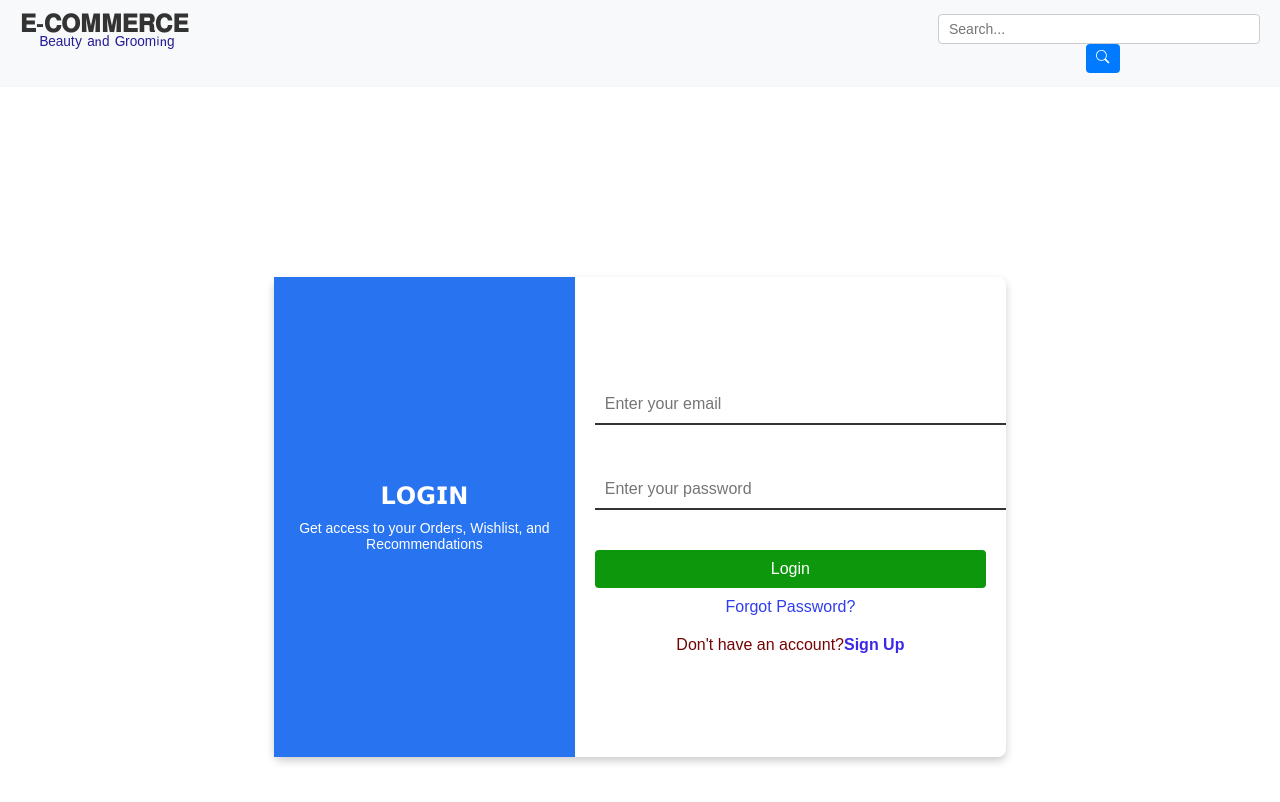
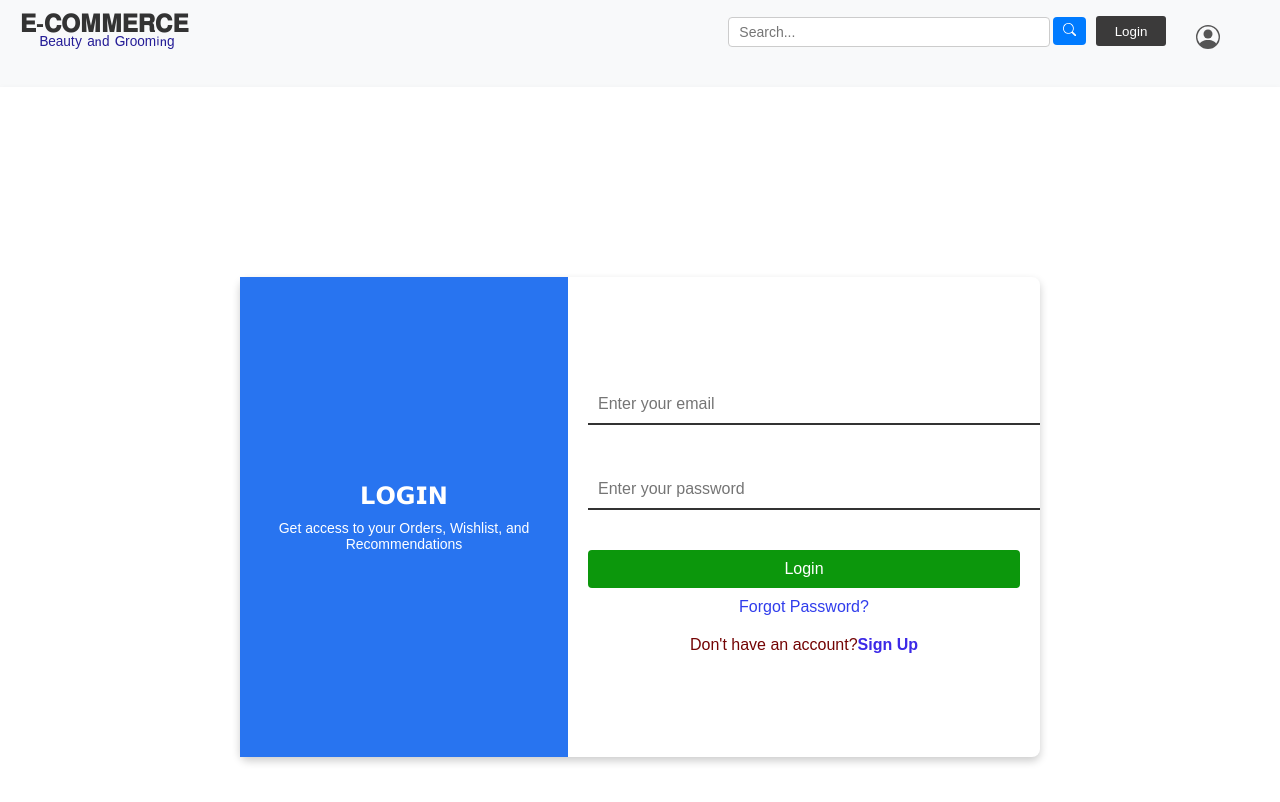
Before and after one commit to Athilathesni/Ecommerce, a React (Vite) app in the folder clientside/ecom/: page /login in a window 1280 px wide. Shown: the top 802 px of the page. Built offline with nearby package versions, Linux system fonts and the light colour scheme.

Commit message:
file added

```diff
--- a/clientside/ecom/src/components/Login.css
+++ b/clientside/ecom/src/components/Login.css
@@ -1,4 +1,4 @@
-/* General layout for the page */
+
 .login-page {
   display: flex;
   height: 600px; /* Full screen height */
@@ -6,14 +6,7 @@
 }
 
 /* Left section - Heading area */
-.left-section {
-  flex: 1;
-  width: 100px;
-  background-color: #3023e0; /* Green background for left section */
-  display: flex;
-  justify-content: center;
-  align-items: center;
-}
+
 
 .login-header h2 {
   color: white;
@@ -135,7 +128,7 @@ body {
 
 .login-container {
   display: flex;
-  justify-content: center;
+  /* justify-content: center; */
   align-items: center;
   height: 100vh;
 }
@@ -143,32 +136,32 @@ body {
 .login-box {
   display: flex;
   background-color: white;
-  width: 60%;
+  width: 800px;
   height: 60%;
   box-shadow: 0 4px 8px rgba(0, 0, 0, 0.2);
   border-radius: 8px;
 }
 
 .login-left {
-  width: 40%;
-  background-color: #2874f0;
+  width: 100px;
+  background-color: #134f6b;
   color: white;
-  display: flex;
-  flex-direction: column;
-  justify-content: center;
-  align-items: center;
+  /* display: flex;
+  flex-direction: column; */
+  /* justify-content: center; */
   padding: 20px;
 }
 
 .login-left h2 {
-  margin: 0;
+
   font-size: 24px;
+  margin-top: -200px;
 }
 
 .login-left p {
-  margin: 10px 0 0;
+
   font-size: 14px;
-  text-align: center;
+  margin-top: -100px;
 }
 
 .login-right {
--- a/clientside/ecom/src/components/Login.jsx
+++ b/clientside/ecom/src/components/Login.jsx
@@ -38,7 +38,7 @@ const Login = () => {
     <div className="login-container">
     <div className="login-box">
       <div className="login-left">
-        <h2>𝗟𝗢𝗚𝗜𝗡</h2>
+        <h2 className="h2">𝗟𝗢𝗚𝗜𝗡</h2>
         <p>Get access to your Orders, Wishlist, and Recommendations</p>
       </div>
       <div className="login-right">
@@ -65,7 +65,7 @@ const Login = () => {
                 required
               />
              </div>
-             <button type="submit" className="btn-login"> Login </button>
+             <button type="submit" className="btn-login" onClick={handleSubmit}> Login </button>
         </form>
         <div className="form-footer">
            <Link to={"/#"} className="forgot-password-link">
--- a/clientside/ecom/src/components/Nav.css
+++ b/clientside/ecom/src/components/Nav.css
@@ -24,6 +24,7 @@
   .search-form {
     display: flex;
     align-items: center;
+    margin-top: -25px;
   }
   .b1{
     color: rgb(37, 29, 151);
@@ -43,10 +44,11 @@
     background-color: #007bff;
     border: none;
     padding: 6px 10px;
-    margin-left: 8px;
+    margin-left: 360px;
     border-radius: 4px;
     color: white;
     cursor: pointer;
+    margin-top: -30px;
 
   }
   /* Profile Dropdown */
@@ -59,6 +61,8 @@
 
   .profile-icon {
     color: #555;
+    margin-top: -50px;
+    margin-right: -10px;
   }
 
   .profile-dropdown .dropdown-menu {
@@ -87,6 +91,22 @@
   .profile-dropdown .dropdown-menu a:hover {
     background-color: #f1f1f1;
   }
+  .login-btn{
+    border: none;
+    border-radius: 3px;
+    background-color: rgb(59, 58, 58);
+    color: white;
+    font: bold;
+    width: 70px;
+    height: 30px;
+    margin-right: 10px;
+    margin-left: 10px;
+    margin-top: -25px;
+  }
+  .login-btn a{
+    color: #ffffff;
+    text-decoration: none;
+  }
 
   /* Responsive Design */
   @media (max-width: 768px) {
--- a/clientside/ecom/src/components/Nav.jsx
+++ b/clientside/ecom/src/components/Nav.jsx
@@ -1,105 +1,35 @@
 
-// import React, { useState } from "react";
-// import { BsSearch, BsPersonCircle } from "react-icons/bs";  // React icons for search and profile
-// import "./Nav.css"
-
-// const NavBar = () => {
-//   const [searchQuery, setSearchQuery] = useState("");
-
-//   const handleSearchChange = (e) => {
-//     setSearchQuery(e.target.value);
-//   };
-
-//   const handleSearchSubmit = (e) => {
-//     e.preventDefault();
-//     alert("Search submitted: " + searchQuery); // Example alert
-//   };
-
-//   return (
-//     <div className="navbar">
-//       <div className="navbar-brand">
-//         <a href="/" className="logo">𝐄-𝐂𝐎𝐌𝐌𝐄𝐑𝐂𝐄</a>
-//         <p className="b1">ᴮᵉᵃᵘᵗʸ ᵃⁿᵈ ᴳʳᵒᵒᵐⁱⁿᵍ</p>
-//       </div>
-
-//       <div className="navbar-menu">
-//         {/* Search Bar */}
-//         <form className="search-form" onSubmit={handleSearchSubmit}>
-//           <input
-//             type="text"
-//             placeholder="Search..."
-//             value={searchQuery}
-//             onChange={handleSearchChange}
-//             className="search-input"
-//           />
-//           <button type="submit" className="search-btn">
-//             <BsSearch />
-//           </button>
-//         </form>
-
-//         {/* Login Button */}
-//         <button className="login-btn"><a href="/login">Login</a></button>
-
-//         {/* Profile Dropdown */}
-//         <div className="profile-dropdown">
-//           <BsPersonCircle size={24} className="profile-icon" />
-//           <div className="dropdown-menu">
-//             <a href="/profile">Profile</a>
-//             <a href="/logout">Logout</a>
-//           </div>
-//         </div>
-//       </div>
-//     </div>
-//   );
-// };
-
-// export default NavBar;
-
-import React, { useState, useEffect } from "react"
-import { useNavigate } from "react-router-dom"
-import { BsSearch, BsPersonCircle } from "react-icons/bs"
+import React, { useState } from "react";
+import { BsSearch, BsPersonCircle } from "react-icons/bs";  // React icons for search and profile
 import "./Nav.css"
 
-const Nav = ({user}) => {
-  const [isDropdownVisible, setIsDropdownVisible] = useState(false)
-  const navigate = useNavigate()
+const NavBar = () => {
+  const [searchQuery, setSearchQuery] = useState("");
 
-  const toggleDropdown = (event) => {
-    event.stopPropagation()
-    setIsDropdownVisible((prevState) => !prevState)
-  }
+  const handleSearchChange = (e) => {
+    setSearchQuery(e.target.value);
+  };
 
-  useEffect(() => {
-    const handleOutsideClick = (event) => {
-      if (!event.target.closest(".dropdown")) {
-        setIsDropdownVisible(false)
-      }
-    }
-
-    window.addEventListener("click", handleOutsideClick)
-    return () => {
-      window.removeEventListener("click", handleOutsideClick)
-    }
-  }, [])
-
-  const handleLogout = () => {
-    localStorage.removeItem("token")
-    alert("Logout Successfully")
-    navigate("/login")
-  }
+  const handleSearchSubmit = (e) => {
+    e.preventDefault();
+    alert("Search submitted: " + searchQuery); // Example alert
+  };
 
   return (
-<nav className="navbar">
+    <div className="navbar">
       <div className="navbar-brand">
         <a href="/" className="logo">𝐄-𝐂𝐎𝐌𝐌𝐄𝐑𝐂𝐄</a>
         <p className="b1">ᴮᵉᵃᵘᵗʸ ᵃⁿᵈ ᴳʳᵒᵒᵐⁱⁿᵍ</p>
       </div>
+
       <div className="navbar-menu">
         {/* Search Bar */}
-       <form className="search-form">
+        <form className="search-form" onSubmit={handleSearchSubmit}>
           <input
             type="text"
             placeholder="Search..."
+            value={searchQuery}
+            onChange={handleSearchChange}
             className="search-input"
           />
           <button type="submit" className="search-btn">
@@ -107,32 +37,102 @@ const Nav = ({user}) => {
           </button>
         </form>
 
-      <div className="right">
-        {/* <span className="username">{user}</span> */}
-        {/* <div onClick={toggleDropdown} style={{height:"30px",width:"30px",backgroundColor:"white",borderRadius:"50%"}}> */}
-        <div className="dropdown">
-        {isDropdownVisible && (
-            // <div className="dropcontent">
-            //   <a href="/profile">Profile</a><br/>
-            //   <a className="logout" href="/login" onClick={handleLogout} style={{ cursor: "pointer"}}>
-            //     Logout
-            //   </a>
-            // </div>
+        {/* Login Button */}
+        <button className="login-btn"><a href="/login">Login</a></button>
+
+        {/* Profile Dropdown */}
         <div className="profile-dropdown">
           <BsPersonCircle size={24} className="profile-icon" />
           <div className="dropdown-menu">
             <a href="/profile">Profile</a>
-           <a onClick={handleLogout}>Logout</a>
-         </div>
-       </div>
-          )}
+            <a href="/logout">Logout</a>
           </div>
         </div>
       </div>
-      {/* </div> */}
-      </nav>
+    </div>
+  );
+};
 
-  )
-}
+export default NavBar;
 
-export default Nav
+// import React, { useState, useEffect } from "react"
+// import { useNavigate } from "react-router-dom"
+// import { BsSearch, BsPersonCircle } from "react-icons/bs"
+// import "./Nav.css"
+
+// const Nav = ({user}) => {
+//   const [isDropdownVisible, setIsDropdownVisible] = useState(false)
+//   const navigate = useNavigate()
+
+//   const toggleDropdown = (event) => {
+//     event.stopPropagation()
+//     setIsDropdownVisible((prevState) => !prevState)
+//   }
+
+//   useEffect(() => {
+//     const handleOutsideClick = (event) => {
+//       if (!event.target.closest(".dropdown")) {
+//         setIsDropdownVisible(false)
+//       }
+//     }
+
+//     window.addEventListener("click", handleOutsideClick)
+//     return () => {
+//       window.removeEventListener("click", handleOutsideClick)
+//     }
+//   }, [])
+
+//   const handleLogout = () => {
+//     localStorage.removeItem("token")
+//     alert("Logout Successfully")
+//     navigate("/login")
+//   }
+
+//   return (
+// <nav className="navbar">
+// <div className="navbar-brand">
+//        <a href="/" className="logo">𝐄-𝐂𝐎𝐌𝐌𝐄𝐑𝐂𝐄</a>
+//        <p className="b1">ᴮᵉᵃᵘᵗʸ ᵃⁿᵈ ᴳʳᵒᵒᵐⁱⁿᵍ</p>
+//      </div>
+//      <div className="navbar-menu">
+//        {/* Search Bar */}
+//        <form className="search-form">
+//          <input
+//            type="text"
+//            placeholder="Search..."
+//            className="search-input"
+//          />
+//          <button type="submit" className="search-btn">
+//            <BsSearch />
+//          </button>
+//         </form>
+
+//       <div className="right">
+//          <span className="username">{user}</span>
+//         <div onClick={toggleDropdown} style={{height:"30px",width:"30px",backgroundColor:"white",borderRadius:"50%"}}>
+//         <div className="dropdown">
+//         {isDropdownVisible && (
+//             <div className="dropcontent">
+//               <a href="/profile">Profile</a><br/>
+//               <a className="logout" href="/login" onClick={handleLogout} style={{ cursor: "pointer"}}>
+//                 Logout
+//               </a>
+//             </div>
+//             <div className="profile-dropdown">
+//            <BsPersonCircle size={24} className="profile-icon" />
+//          <div className="dropdown-menu">
+//            <a href="/profile">Profile</a>
+//            <a onClick={handleLogout}>Logout</a>
+//          </div>
+//        </div>
+//           )}
+//         </div>
+//         </div>
+//       </div>
+//       </div>
+//       </nav>
+
+//   )
+// }
+
+// export default Nav
```
Lines whose indentation alone changed are shown as unchanged.
